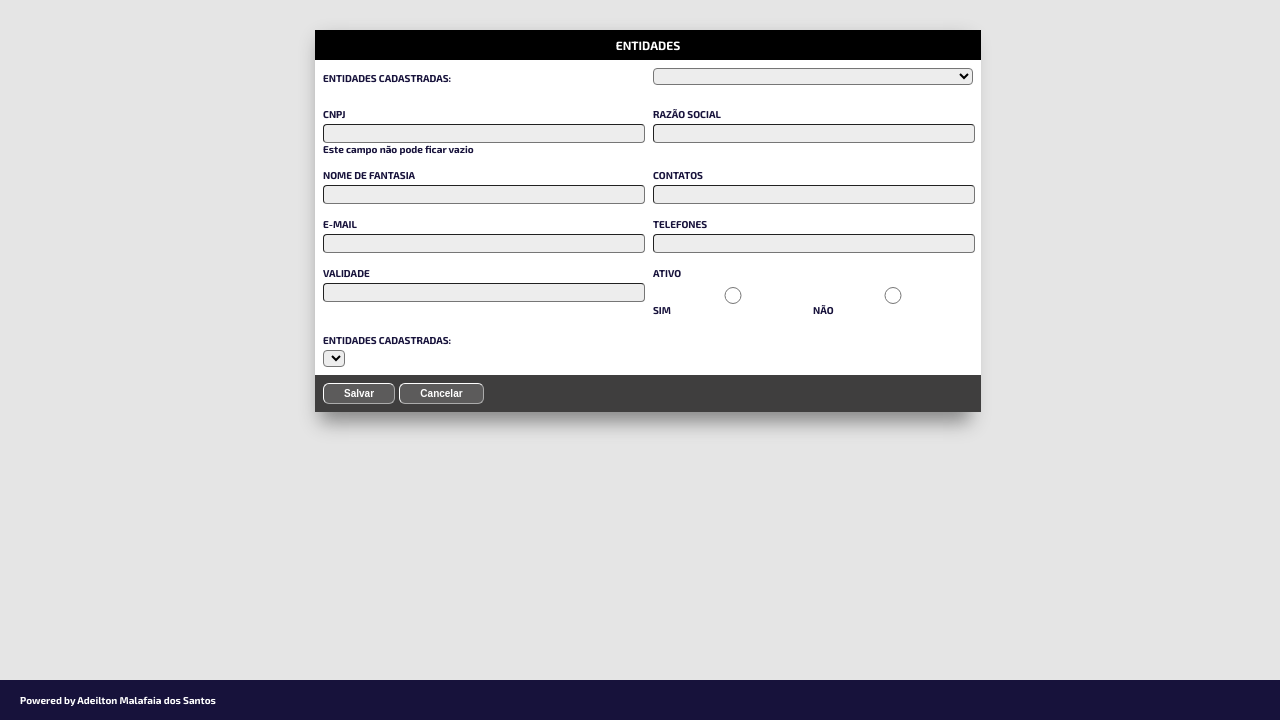
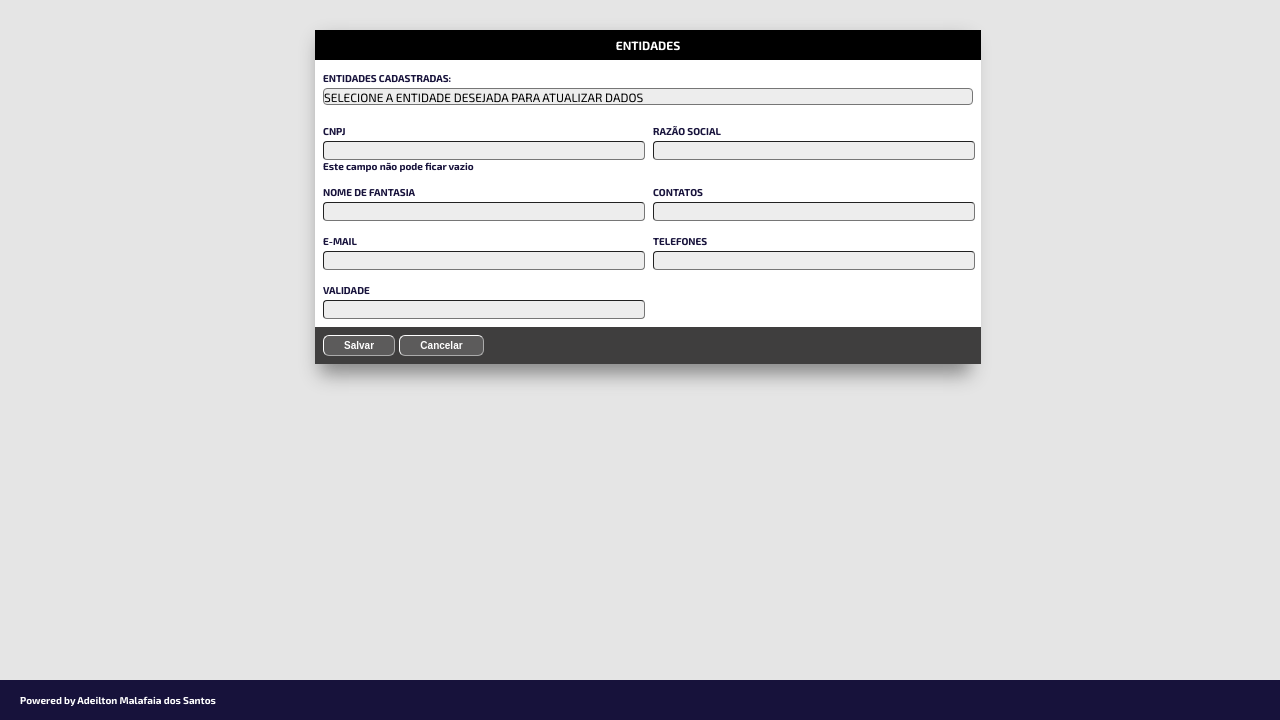
Before and after one commit to adeilton-malafaia/sipe-inmeq, a Django app: page /cad_entidades/ in a window 1280 px wide. Shown: the part 80-800 px from the top of the page. Run offline with Django 5.2, Linux system fonts and the light colour scheme; lists and menus that the app fills with data are empty.

Commit message:
Atualização de form

```diff
--- a/destinations/forms.py
+++ b/destinations/forms.py
@@ -1,6 +1,22 @@
 from django import forms
 
 from . import models
+
+# Primeiro item do select de Entidades cadastradas
+op = models.Entidade()
+op.cnpj = 0
+op.rs = 'SELECIONE A ENTIDADE DESEJADA PARA ATUALIZAR DADOS'
+
+# Demais itens com todas as entidades cadastradas
+ops = models.Entidade.objects.filter(ativo='s').order_by('rs')
+
+# Criando o iterável com todos os itens
+options = [(op.cnpj, op.rs)]
+try:
+    for item in ops:
+        options.append((item.cnpj, item.rs))
+except Exception:
+    options = options
 
 
 class EntidadeForm(forms.ModelForm):
@@ -22,6 +38,7 @@ class EntidadeForm(forms.ModelForm):
             'nf': 'Nome de Fantasia',
             'email': 'E-mail',
             'fones': 'Telefones',
+            'ativo': 'Ativo?'
         }
 
         widgets = {
@@ -36,8 +53,6 @@ class EntidadeForm(forms.ModelForm):
         }
 
     select_entidade = forms.ChoiceField(
-        # choices=[models.Entidade.objects.all()],
-        label='Entidades cadastradas:'
+        choices=(options),
+        label='Entidades cadastradas:',
     )
-
-    select_entidade.label
--- a/destinations/static/destinations/css/style-forms.css
+++ b/destinations/static/destinations/css/style-forms.css
@@ -93,6 +93,13 @@ input[type='date']:focus{
   background-color: #ccffff;
 }
 
+select{
+  appearance: none;
+  font-family: "Exo 2", sans-serif;
+  font-optical-sizing: auto;
+  font-size: 1.2rem;
+}
+
 option, input, option, select, input[type='radio'], input[type='date']{
   height: 1.7rem;
   background-color: rgba(0,0,0,0.07);
--- a/destinations/templates/destinations/pages/entidades.html
+++ b/destinations/templates/destinations/pages/entidades.html
@@ -8,10 +8,14 @@
         ENTIDADES
       </div>
       <div class="div-form-content">
-        {{ form.select_entidade.label_tag }} {{ form.select_entidade }}
+        <div class="div-col-left">
+          {{ form.select_entidade.label_tag }}
+          {{ form.select_entidade }}
+        </div>
       </div>
       <div class="div-form-content">
       {% for field in form %}
+        {% if field.label != 'Ativo?' and field.label != 'Entidades cadastradas:' %}
         <div>
             <label for="{{ field.id_for_label }}">{{ field.label }}</label>
             {{ field }}
@@ -22,6 +26,7 @@
               {{ field.errors}}
             {% endif %}
           </div>
+        {% endif %}
       {% endfor %}
       </div>
       <div class="div-form-footer">
--- a/destinations/views.py
+++ b/destinations/views.py
@@ -17,8 +17,6 @@ def entidades(request):  # View de rota para cadastro de entidades
 
 
 def cadentidades(request):  # View de rota para cadastro de entidades
-    # Iterável com entidades cadastradas
-    # entidades = models.Entidade.objects.all().order_by('rs').filter(ativo='s')
     if request.POST:
         POST = request.POST
         request.session['register_form_entidades'] = POST
@@ -27,7 +25,7 @@ def cadentidades(request):  # View de rota para cadastro de entidades
         form = forms.EntidadeForm()
     return render(request,
                   'destinations/pages/entidades.html',
-                  {'form': form, }
+                  context={'form': form, }
                   )
 
 
```
Also changed, not shown: classes/PDFhandler.py (+14 -11 lines). Lines whose indentation alone changed are shown as unchanged.
